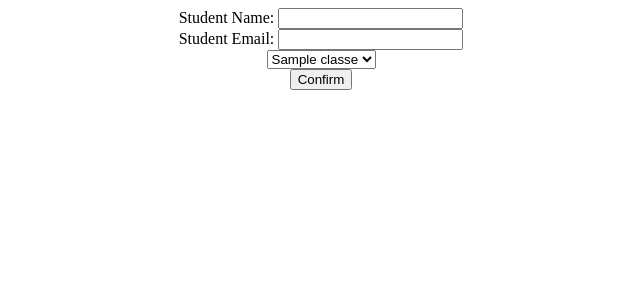
After one commit to MonoraxXiV/php-crud, a PHP site: template View/RegistrationStudentView.php in a window 1280 px wide. The commit adds this page. Shown: the top 300 px of the page, without its empty margins (319-959 px from the left). Run offline with PHP 8.4, Linux system fonts and the light colour scheme; the template is opened without the code that fills it: most values are stand-ins (such as "Sample title", 1, 10 or a date in 2020).

Commit message:
added registartion for student

```diff
--- /dev/null
+++ b/View/RegistrationStudentView.php
@@ -0,0 +1,22 @@
+<form style="text-align: center; width: 50%; margin: auto; bottom: 0;" method='post'>
+    <div class='form-row'>
+        <div class='form-group col-md-6'>
+            <label for='ClassName'>Student Name:</label>
+            <input type='text' name='StudentName' id='StudentName' class='form-control' value=''>
+        </div>
+        <div class='form-group col-md-6'>
+            <label for='ClassLocation'>Student Email:</label>
+            <input type='text' name='StudentEmail' id='StudentEmail' class='form-control' value=''>
+        </div>
+        <div class='form-group col-md-6'>
+            <div class='CN'>
+                <select name='class' id='products'>";
+                    <?php foreach ( $classes as $class ):?>
+                    <option value = <?php echo $class['class_id'] ?>>  <?php echo$class['class_name']?> </option>
+                    <?php endforeach; ?> </select>
+            </div>
+        </div>
+    </div>
+    </div>
+    <button type='submit' name='confirm' class='btn btn-primary'>Confirm</button>
+</form>
```
Also changed, not shown: Controller/StudentController.php (+13 -18 lines), View/StudentView.php (+13 -2 lines).
